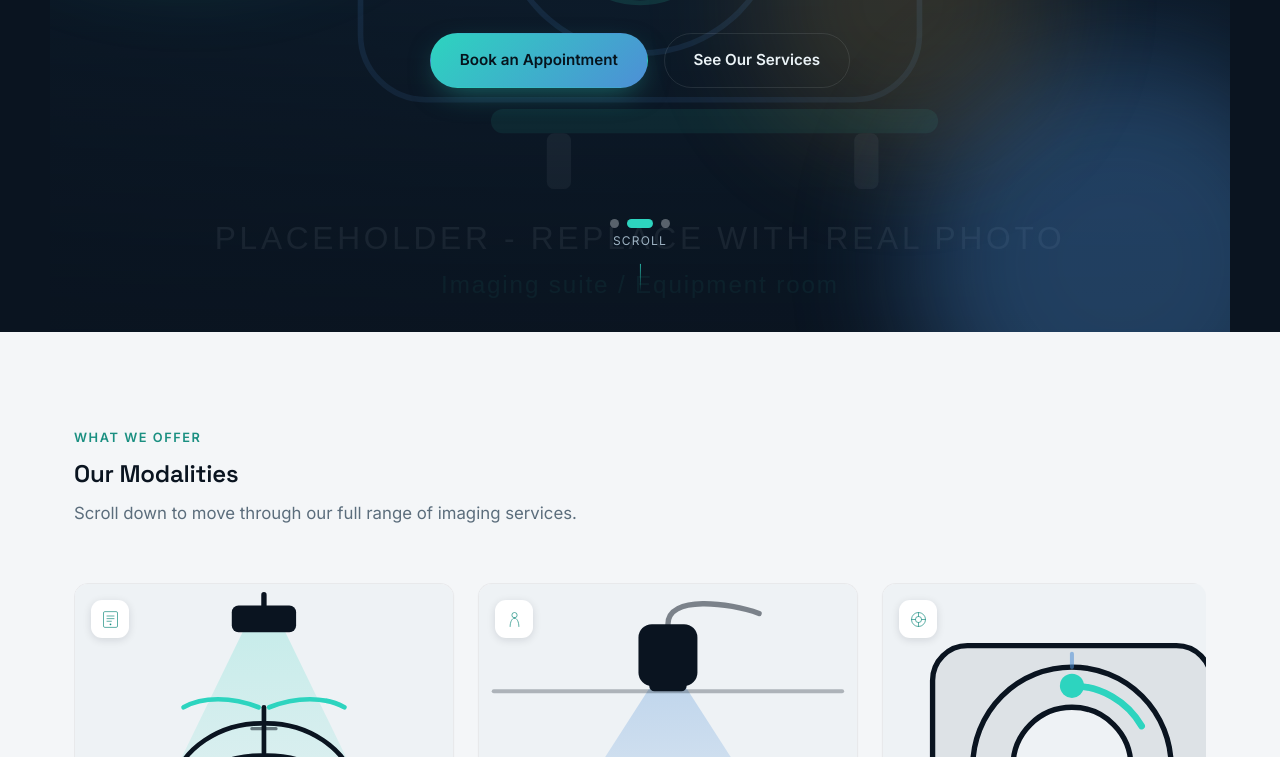
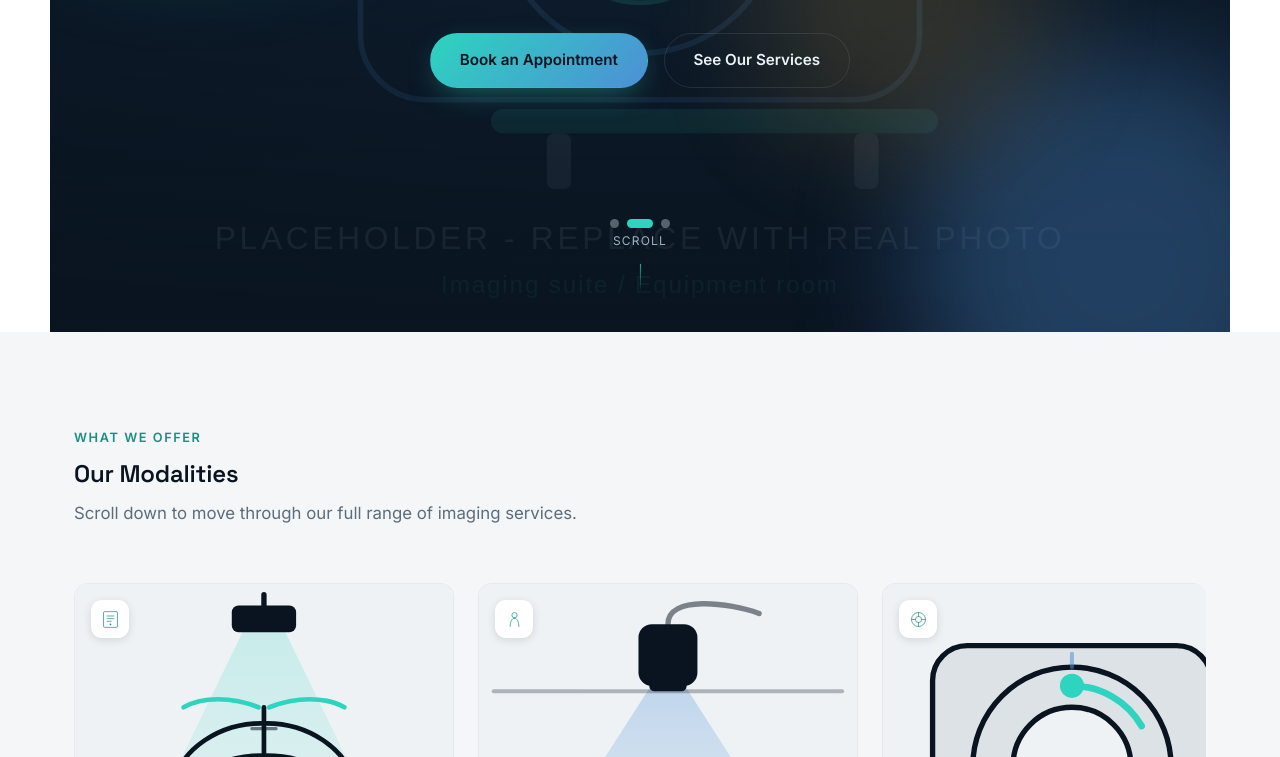
Before and after one commit to lgayc/rdc-saint-kitts, a plain HTML site: page index.html in a window 1280 px wide. Shown: the part 468-1225 px from the top of the page. Drawn offline with Linux system fonts and the light colour scheme.

Commit message:
Change body background color variable

```diff
--- a/css/styles.css
+++ b/css/styles.css
@@ -61,7 +61,7 @@
 html { scroll-behavior: smooth; }
 
 body {
-  background: var(--bg-deep);
+  background: var(--bg-panel--light);
   color: var(--ink);
   font-family: var(--font-body);
   line-height: 1.6;
```
